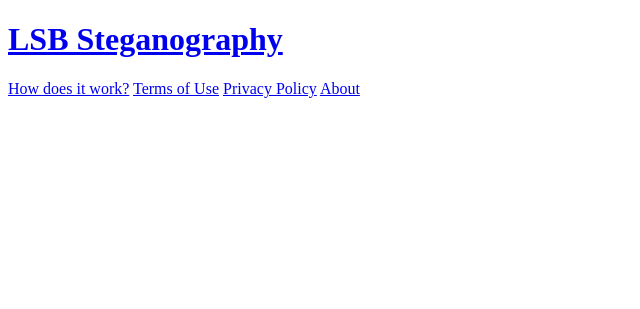
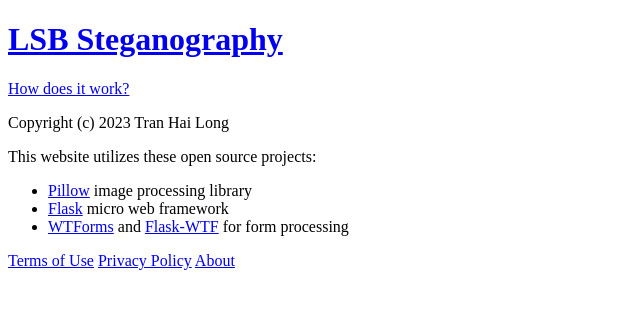
Before and after one commit to tran-hai-long/lsb_steganography, a Flask app: page /lsb/about/ in a window 1280 px wide. Shown: the top 309 px of the page, without its empty margins (0-640 px from the left). Run offline with Flask 2, Linux system fonts and the light colour scheme; some libraries are stand-ins or nearby versions.

Commit message:
Write placeholder ToU, PP and About

```diff
--- a/lsb/templates/about.html
+++ b/lsb/templates/about.html
@@ -1,2 +1,16 @@
 {% extends "base.html" %}
 {% block title %}<title>About</title>{% endblock %}
+{% block main %}
+    <main>
+        <p>Copyright (c) 2023 Tran Hai Long</p>
+        <p>This website utilizes these open source projects:</p>
+        <ul>
+            <li><a href="https://python-pillow.org/">Pillow</a> image processing library</li>
+            <li><a href="https://flask.palletsprojects.com/en/2.2.x/">Flask</a> micro web framework</li>
+            <li>
+                <a href="https://wtforms.readthedocs.io/en/3.0.x/">WTForms</a> and
+                <a href="https://flask-wtf.readthedocs.io/en/1.0.x/">Flask-WTF</a> for form processing
+            </li>
+        </ul>
+    </main>
+{% endblock %}
--- a/lsb/templates/base.html
+++ b/lsb/templates/base.html
@@ -9,13 +9,13 @@
         {% block header %}
             <header>
                 <a href="{{ url_for('lsb.index') }}"><h1>LSB Steganography</h1></a>
+                <a href="{{ url_for('lsb.explain_page') }}">How does it work?</a>
             </header>
         {% endblock %}
         {% block main %}
         {% endblock %}
         {% block footer %}
             <footer>
-                <a href="{{ url_for('lsb.explain_page') }}">How does it work?</a>
                 <a href="{{ url_for('lsb.terms_of_use_page') }}">Terms of Use</a>
                 <a href="{{ url_for('lsb.privacy_policy_page') }}">Privacy Policy</a>
                 <a href="{{ url_for('lsb.about_page') }}">About</a>
--- a/lsb/templates/privacy.html
+++ b/lsb/templates/privacy.html
@@ -1,2 +1,7 @@
 {% extends "base.html" %}
 {% block title %}<title>Privacy Policy</title>{% endblock %}
+{% block main %}
+    <main>
+        <p>I am not interested and do not collect any of your data. Period.</p>
+    </main>
+{% endblock %}
--- a/lsb/templates/tou.html
+++ b/lsb/templates/tou.html
@@ -1,2 +1,7 @@
 {% extends "base.html" %}
 {% block title %}<title>Terms of Use</title>{% endblock %}
+{% block main %}
+    <main>
+        <p>Please do not upload illegal stuff. I am not responsible for how you use this website.</p>
+    </main>
+{% endblock %}
```
